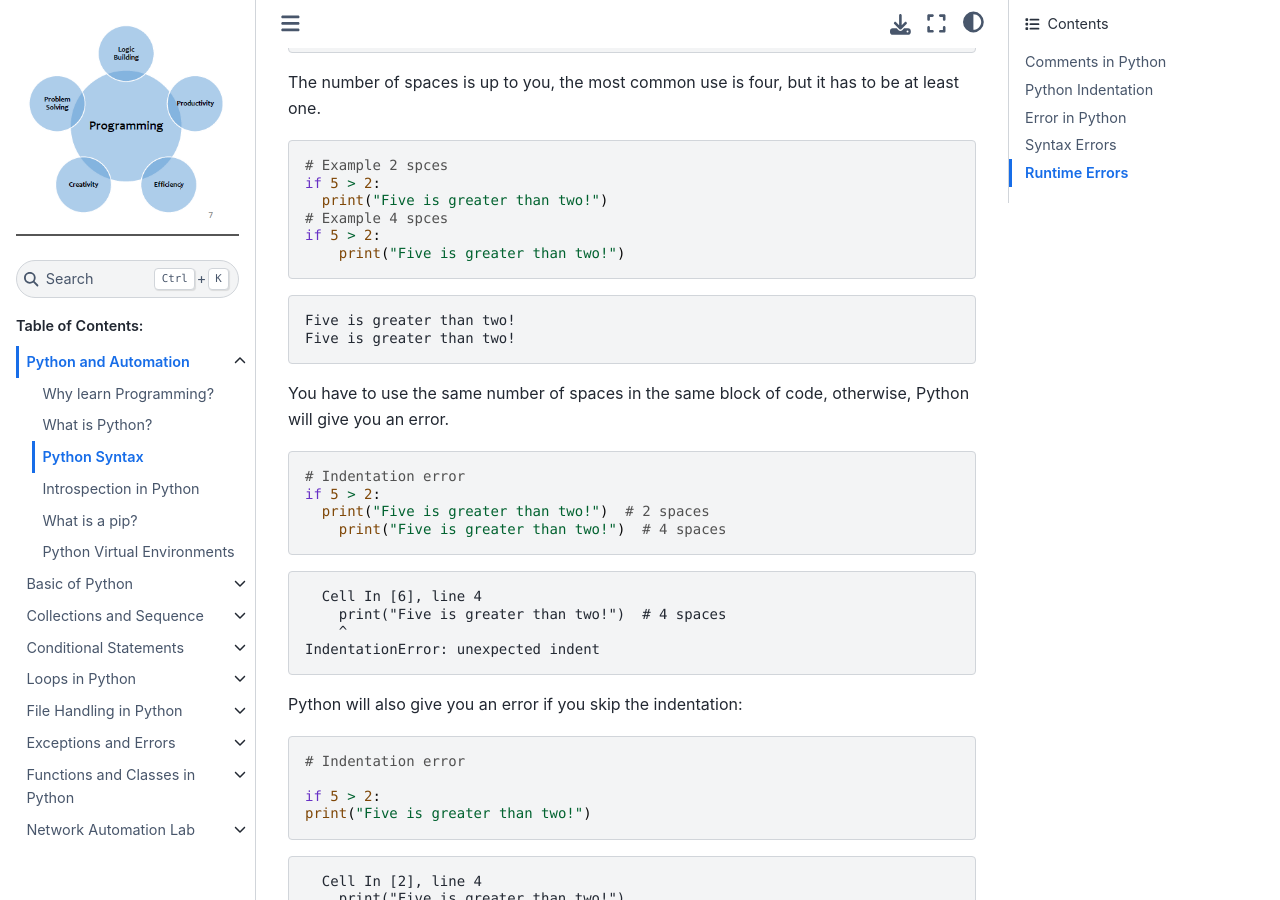
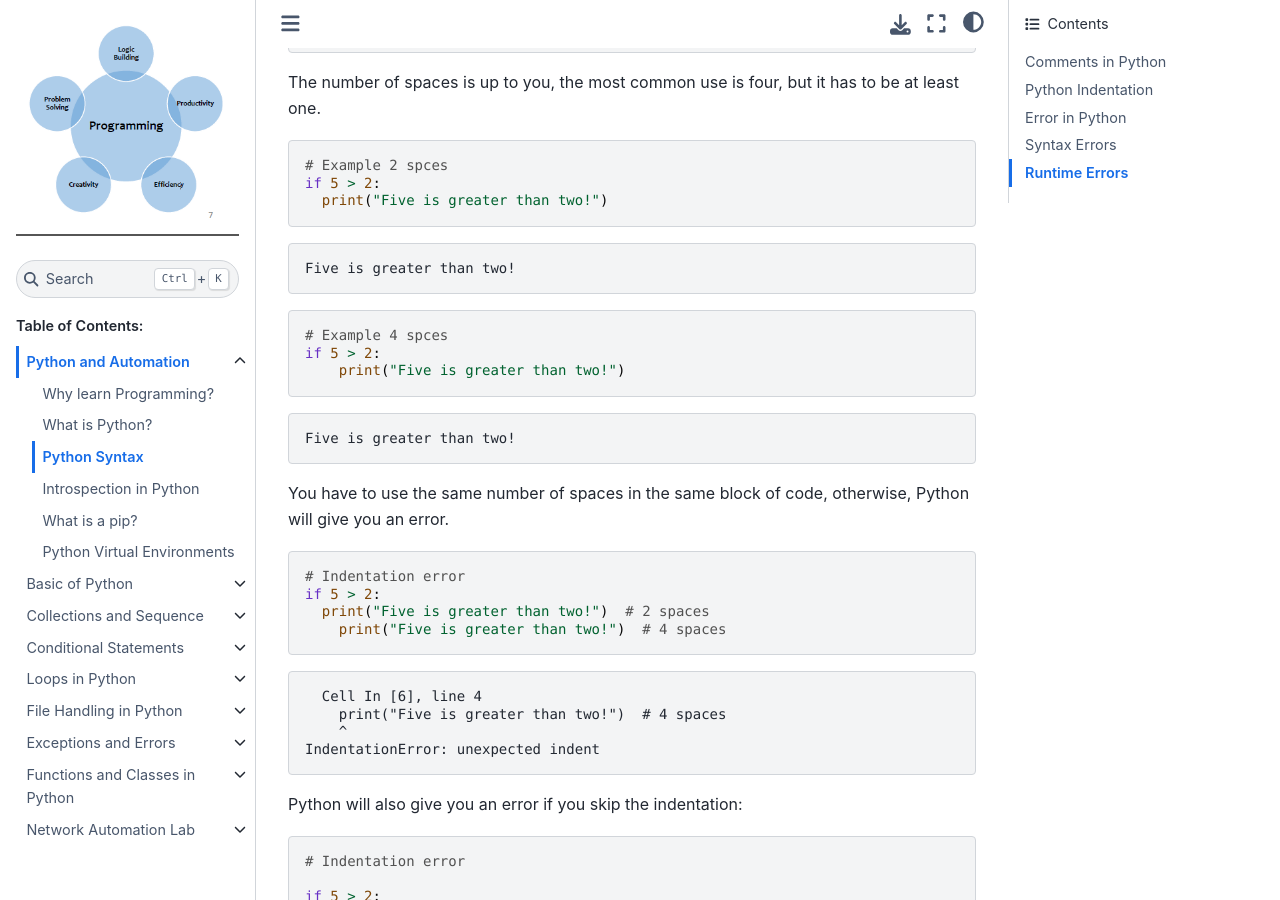
Before and after one commit to sydasif/python-book, a Sphinx documentation site: the page built from docs/source/01_introduction/03_syntax.md, in a window 1280 px wide and 900 px high, scrolled down 1294 px. Built offline with Sphinx 7.4.7 and the Sphinx Book theme 1.1.4, drawn with Linux system fonts in a browser that asks for light colours.

Commit message:
update syntax

````diff
--- a/docs/source/01_introduction/03_syntax.md
+++ b/docs/source/01_introduction/03_syntax.md
@@ -52,13 +52,19 @@ The number of spaces is up to you, the most common use is four, but it has to be
 # Example 2 spces
 if 5 > 2:
   print("Five is greater than two!")
+```
+
+```console
+Five is greater than two!
+```
+
+```py
 # Example 4 spces
 if 5 > 2:
     print("Five is greater than two!")
 ```
 
 ```console
-Five is greater than two!
 Five is greater than two!
 ```
 
````
